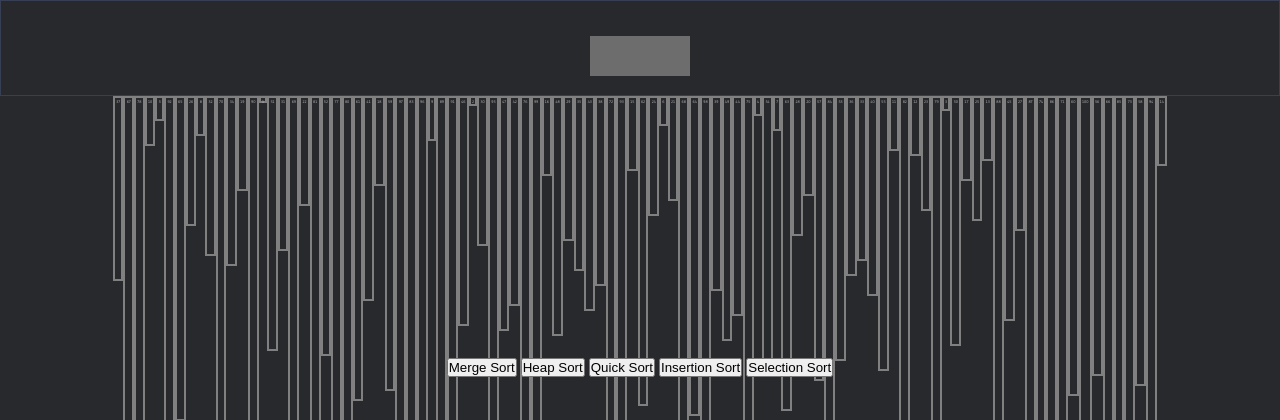
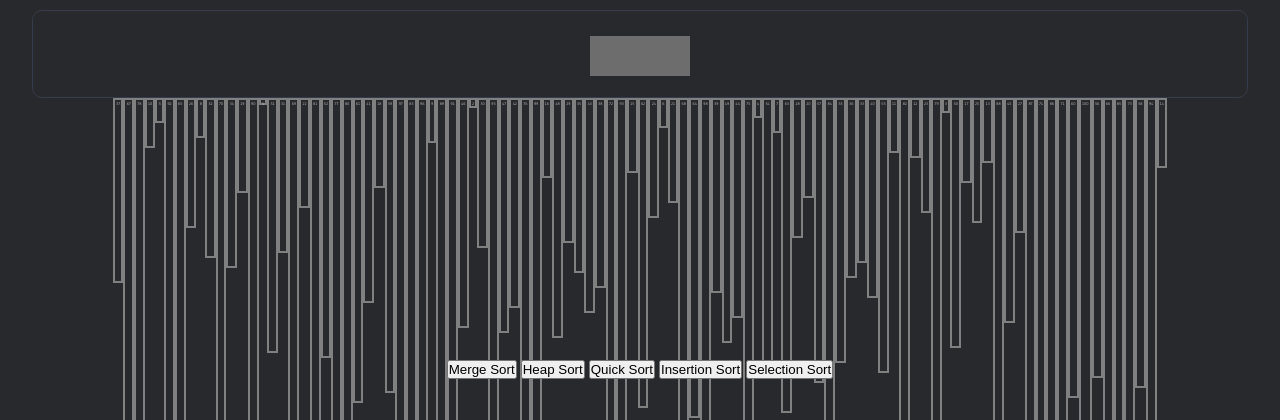
Before and after one commit to LukasMurdock/Portfolio, a PHP site: page /SortingAlgorhithms.html in a window 1280 px wide. Shown: the top 420 px of the page. Run offline with PHP 8.4, Linux system fonts and the light colour scheme; some web fonts are replaced; grey boxes are pictures that could not be loaded.

Commit message:
nav bar fix

```diff
--- a/index.html
+++ b/index.html
@@ -425,7 +425,7 @@
 </div>
 <!---
 -->
-<div style="margin-left: -3vw;" class="skill-body" id="course-sec">
+<div style="margin-left: -3vw; margin-bottom: 20px;" class="skill-body" id="course-sec">
   <ul>
     <h3 class="title" style="margin-left: 0px;margin-bottom: 20px; margin-top:-30px">🎓 Education 🎓</h3>
 
--- a/style.css
+++ b/style.css
@@ -129,14 +129,16 @@
 
 .nav-container {
   text-align: center;
-   top: 0;
-   z-index: 100;
    background-color: rgb(40, 41, 44);
-   border: 1px solid rgb(54, 63, 84);
+   border: 1px solid rgb(54, 60, 75);
+   border-radius: 10px;
+width: 95%;
+margin: 0 auto;
+margin-top:10px;
 }
 
 
-@media screen and (max-width: 400px) {
+@media screen and (max-width: 500px) {
   .nav-container #hid-nav {
     visibility: hidden;
   }
@@ -169,8 +171,8 @@
 .nav{
     overflow: hidden;
     text-align: center;
-    margin-top: 10px;
-    margin-bottom: -10px;
+    margin-top: 0px;
+    margin-bottom: -8px;
     display: inline-block;
 
 }
```
